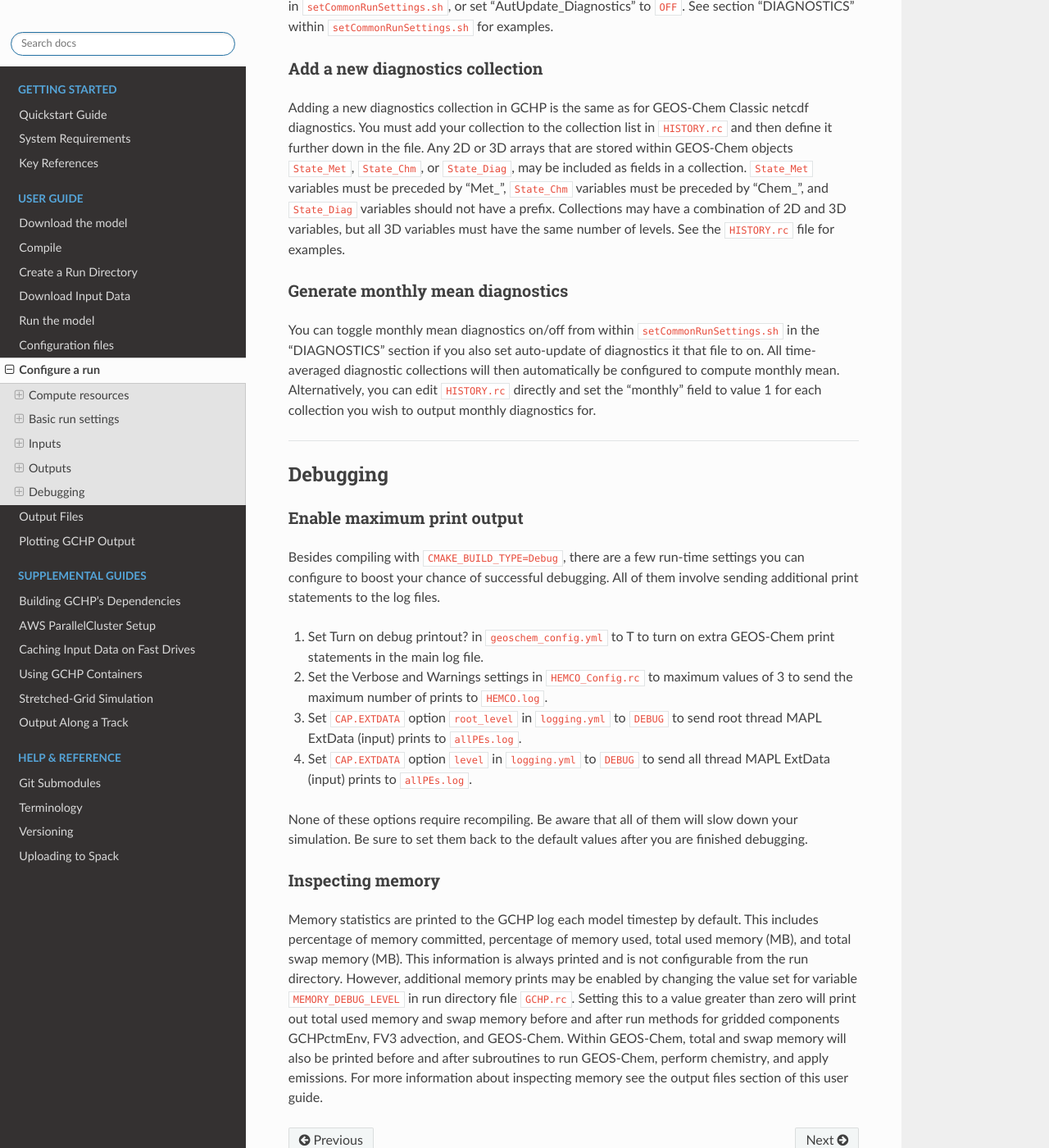
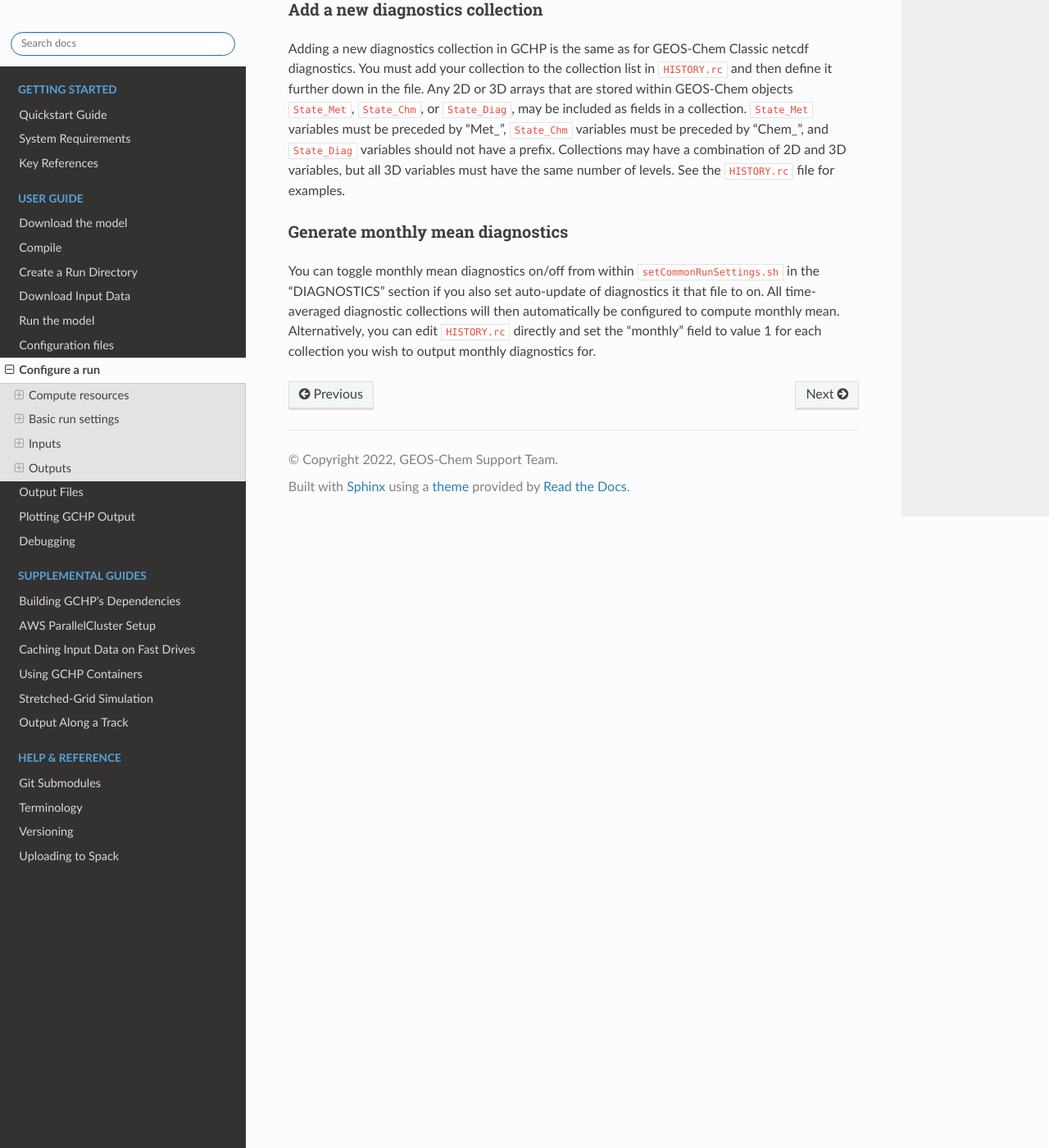
Before and after one commit to geoschem/GCHP, a Sphinx documentation site: the page built from docs/source/user-guide/rundir-config.rst, in a window 1280 px wide and 1400 px high, scrolled down 6475 px. Shown: the whole window at 82% size. Built offline with Sphinx 7.4.7 and the Read the Docs theme 2.0.0, drawn with Linux system fonts in a browser that asks for light colours; pages that are not in the unit, such as notebooks, are missing from menus; some of the changed text lies outside the part shown.

Commit message:
Add debugging page to user guide
This page is not yet complete.

Signed-off-by: Lizzie Lundgren <elundgren@seas.harvard.edu>

```diff
--- a/docs/source/index.rst
+++ b/docs/source/index.rst
@@ -59,6 +59,7 @@
    user-guide/rundir-config.rst
    user-guide/output_files.rst
    user-guide/plotting-output.rst
+   user-guide/debugging.rst
 
 .. toctree::
    :maxdepth: 1
--- a/docs/source/user-guide/rundir-config.rst
+++ b/docs/source/user-guide/rundir-config.rst
@@ -145,7 +145,7 @@
 4. You have a typo in either :file:`HEMCO_Config.rc` or :file:`ExtData.rc`. Errors in :file:`HEMCO_Config.rc` typically result in the model crashing right away.
    Errors in :file:`ExtData.rc` typically result in a problem later on during ExtData read.
    Always try a short run with all debug prints enabled when first implementing new emissions.
-   See the debugging section of this page for more information on enabled debug prints..
+   See the debugging section of the user manual for more information.
    Another useful strategy is to find config file entries for similar input files and compare them against the entry for your new file.
    Directly comparing the file metadata may also lead to insights into the problem.
 
@@ -198,28 +198,3 @@
 ^^^^^^^^^^^^^^^^^^^^^^^^^^^^^^^^^
 
 You can toggle monthly mean diagnostics on/off from within :file:`setCommonRunSettings.sh` in the "DIAGNOSTICS" section if you also set auto-update of diagnostics it that file to on. All time-averaged diagnostic collections will then automatically be configured to compute monthly mean. Alternatively, you can edit :file:`HISTORY.rc` directly and set the "monthly" field to value 1 for each collection you wish to output monthly diagnostics for.
-
----------------------------------------------------------------------------------------------------
-
-Debugging
----------
-
-Enable maximum print output
-^^^^^^^^^^^^^^^^^^^^^^^^^^^
-
-Besides compiling with :literal:`CMAKE_BUILD_TYPE=Debug`, there are a few run-time settings you can configure to boost your chance of successful debugging.
-All of them involve sending additional print statements to the log files.
-
-1. Set Turn on debug printout? in :file:`geoschem_config.yml` to T to turn on extra GEOS-Chem print statements in the main log file.
-2. Set the Verbose and Warnings settings in :file:`HEMCO_Config.rc` to maximum values of 3 to send the maximum number of prints to :file:`HEMCO.log`.
-3. Set :literal:`CAP.EXTDATA` option :literal:`root_level` in :file:`logging.yml` to :literal:`DEBUG` to send root thread MAPL ExtData (input) prints to :file:`allPEs.log`.
-4. Set :literal:`CAP.EXTDATA` option :literal:`level` in :file:`logging.yml` to :literal:`DEBUG` to send all thread MAPL ExtData (input) prints to :file:`allPEs.log`.
-
-None of these options require recompiling.
-Be aware that all of them will slow down your simulation.
-Be sure to set them back to the default values after you are finished debugging.
-
-Inspecting memory
-^^^^^^^^^^^^^^^^^
-
-Memory statistics are printed to the GCHP log each model timestep by default. This includes percentage of memory committed, percentage of memory used, total used memory (MB), and total swap memory (MB). This information is always printed and is not configurable from the run directory. However, additional memory prints may be enabled by changing the value set for variable :literal:`MEMORY_DEBUG_LEVEL` in run directory file :literal:`GCHP.rc`. Setting this to a value greater than zero will print out total used memory and swap memory before and after run methods for gridded components GCHPctmEnv, FV3 advection, and GEOS-Chem. Within GEOS-Chem, total and swap memory will also be printed before and after subroutines to run GEOS-Chem, perform chemistry, and apply emissions. For more information about inspecting memory see the output files section of this user guide.
```
Also changed, not shown: docs/source/user-guide/debugging.rst (added, +47 -0 lines).
